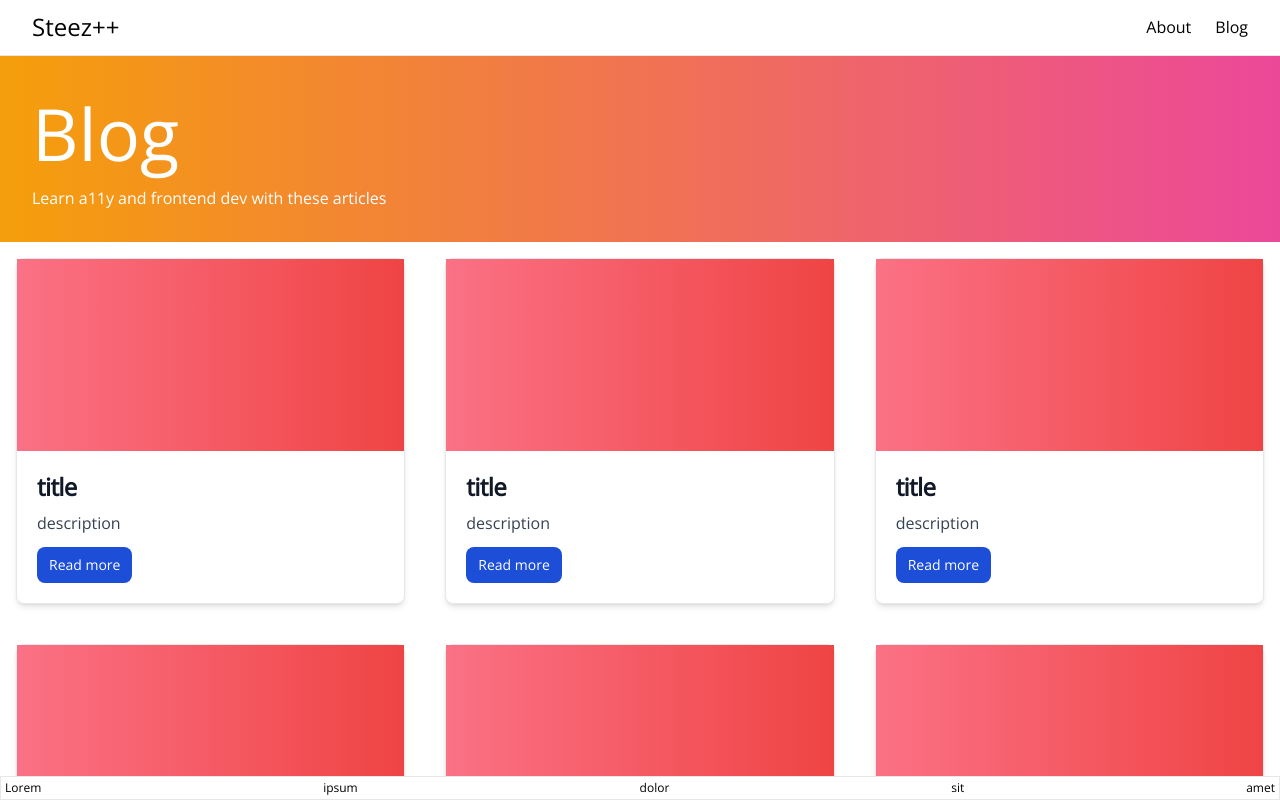
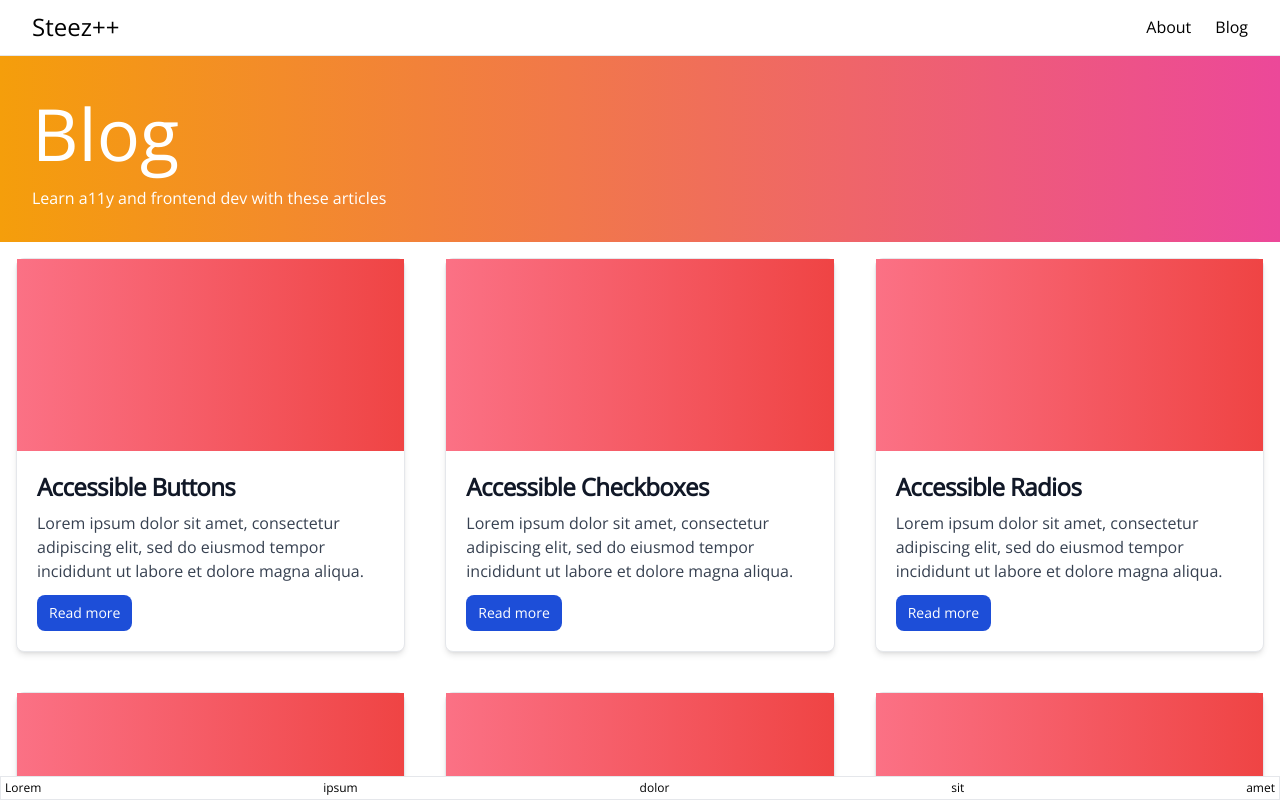
Before and after one commit to steezplusplus/Accessible-Web-Components, a Next.js app: page /blog in a window 1280 px wide. Built offline with nearby package versions, Linux system fonts and the light colour scheme.

Commit message:
feat: create Pagination component

```diff
--- /dev/null
+++ b/app/blog/_components/pagination/Pagination.tsx
@@ -0,0 +1,23 @@
+import Link from 'next/link';
+
+// TODO A11y: https://www.a11ymatters.com/pattern/pagination/
+export function Pagination() {
+  return (
+    <nav className="mt-6" role="navigation" aria-label="Pagination Navigation">
+      <ul className="flex flex-row items-center justify-center gap-x-4">
+        <li>
+          <Link href="#" aria-label="Goto Page 1">1</Link>
+        </li>
+        <li>
+          <Link href="#" aria-label="Goto Page 2">2</Link>
+        </li>
+        <li>
+          <Link href="#" aria-label="Goto Page 3">3</Link>
+        </li>
+        <li>
+          <Link href="#" aria-label="Goto Page 4">4</Link>
+        </li>
+      </ul>
+    </nav>
+  );
+}
--- a/app/blog/page.tsx
+++ b/app/blog/page.tsx
@@ -1,21 +1,25 @@
+import { Pagination } from "./_components/pagination/Pagination";
 import { Article } from "./_components/article/Article";
 import { Header } from "./_components/header/Header";
 
 export default async function Blog() {
+  const placeholderDescription = "Lorem ipsum dolor sit amet, consectetur adipiscing elit, sed do eiusmod tempor incididunt ut labore et dolore magna aliqua.";
   return (
     <>
       <Header />
       <section className="grid gap-10 p-4 sm:grid-cols-1 md:grid-cols-2 lg:grid-cols-3">
-        <Article title="title" description="description" slug="0" />
-        <Article title="title" description="description" slug="1" />
-        <Article title="title" description="description" slug="2" />
-        <Article title="title" description="description" slug="3" />
-        <Article title="title" description="description" slug="4" />
-        <Article title="title" description="description" slug="5" />
-        <Article title="title" description="description" slug="6" />
-        <Article title="title" description="description" slug="7" />
-        <Article title="title" description="description" slug="8" />
+        <Article title="Accessible Buttons" description={placeholderDescription} slug="0" />
+        <Article title="Accessible Checkboxes" description={placeholderDescription} slug="1" />
+        <Article title="Accessible Radios" description={placeholderDescription} slug="2" />
+        <Article title="Accessible Inputs" description={placeholderDescription} slug="3" />
+        <Article title="Accessible Anchors" description={placeholderDescription} slug="4" />
+        <Article title="Accessible Images" description={placeholderDescription} slug="5" />
+        <Article title="Accessible Videos" description={placeholderDescription} slug="6" />
+        <Article title="Accessible Hide & Show" description={placeholderDescription} slug="7" />
+        <Article title="Accessible Dialogs" description={placeholderDescription} slug="8" />
       </section>
+
+      <Pagination />
     </>
   );
 }
```
